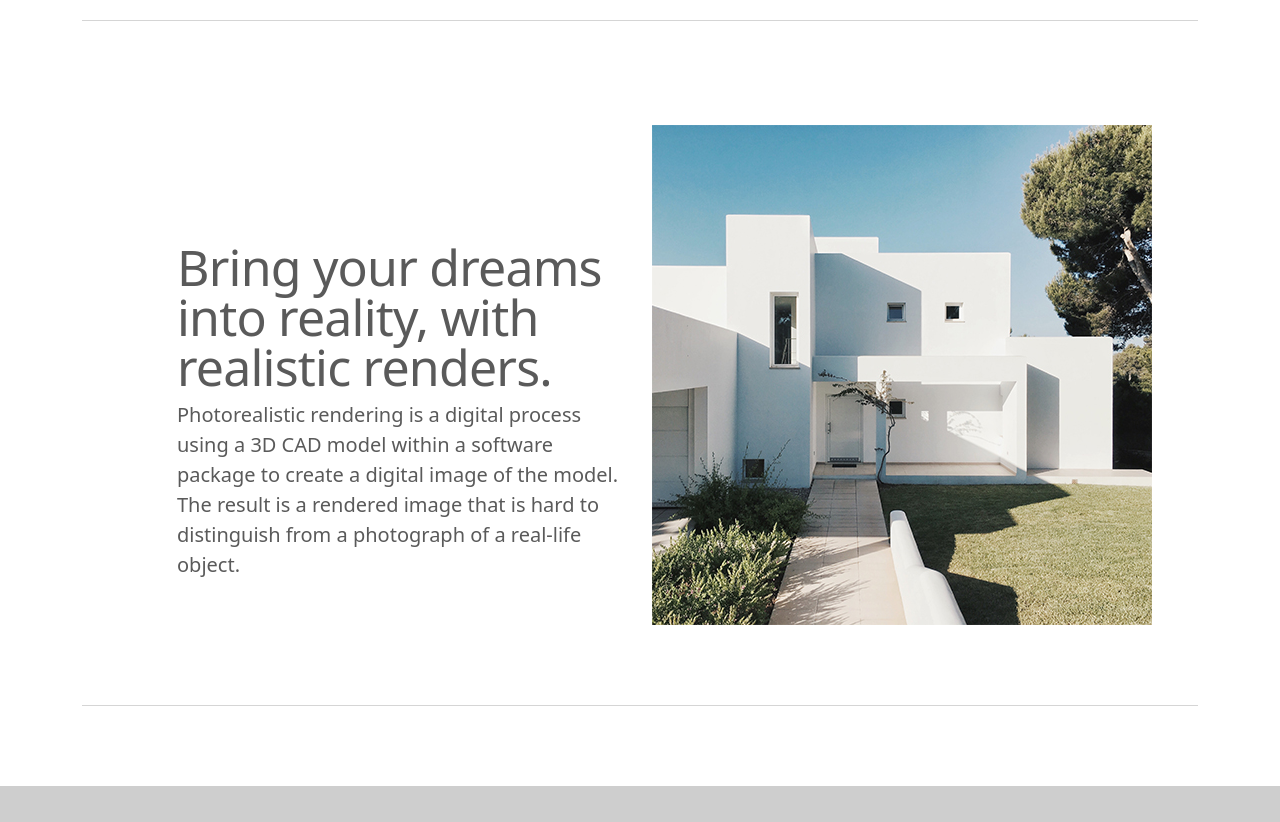
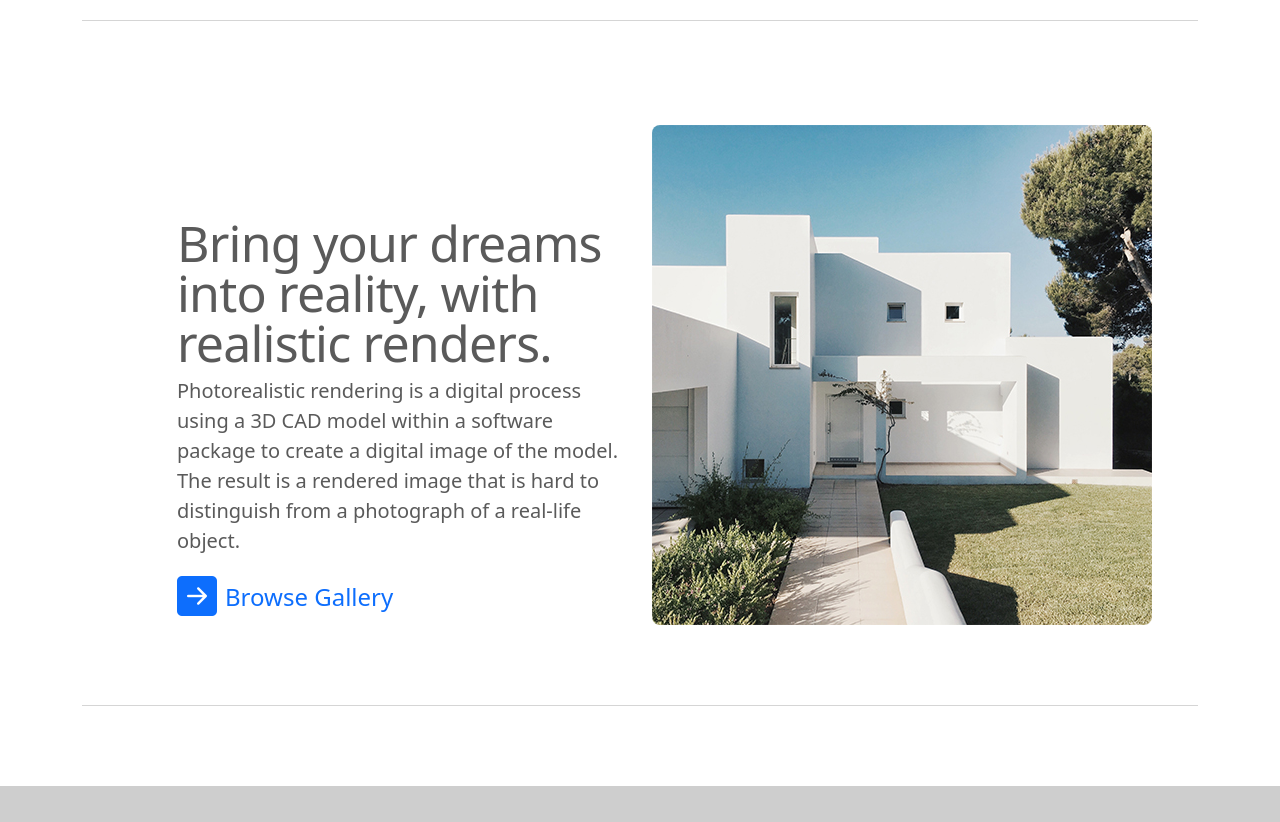
Before and after one commit to DAnoche/fusion-drafts, a website built with webpack: page app/index.html in a window 1280 px wide. Shown: the part 3140-3962 px from the top of the page. Built offline with nearby package versions, Linux system fonts and the light colour scheme; files whose address does not match are found by name.

Commit message:
Add a Browse Gallery link on content section

```diff
--- a/app/assets/styles/modules/_content.css
+++ b/app/assets/styles/modules/_content.css
@@ -26,6 +26,11 @@
   }
 }
 
+.f-gallery {
+  text-decoration: none;
+  font-size: 1.5em;
+}
+
 @media only screen and (max-width: 425px) {
   .featurette {
     &--image {
--- a/app/index.html
+++ b/app/index.html
@@ -240,7 +240,7 @@
             </div>
             <div class="col-lg-5 text-center mt-4 text-lg-end">
               <img
-                class="featurette--image"
+                class="featurette--image rounded-3"
                 src="./assets/images/content-1.jpg"
                 alt="Plan image"
               />
@@ -265,7 +265,7 @@
             </div>
             <div class="col-lg-5 text-lg-end mt-4 text-center order-lg-1">
               <img
-                class="featurette--image"
+                class="featurette--image rounded-3"
                 src="./assets/images/content-2.jpg"
                 alt="Design image"
               />
@@ -285,10 +285,18 @@
                 model. The result is a rendered image that is hard to
                 distinguish from a photograph of a real-life object.
               </p>
+              <span>
+                <a class="f-gallery" href="#"
+                  ><i
+                    class="bi bi-arrow-right-square-fill text-primary me-2 display-6"
+                  ></i
+                  >Browse Gallery</a
+                ></span
+              >
             </div>
             <div class="col-lg-5 text-lg-start mt-4 text-center">
               <img
-                class="featurette--image"
+                class="featurette--image rounded-3"
                 src="./assets/images/content-3.jpg"
                 alt="Render image"
               />
```
